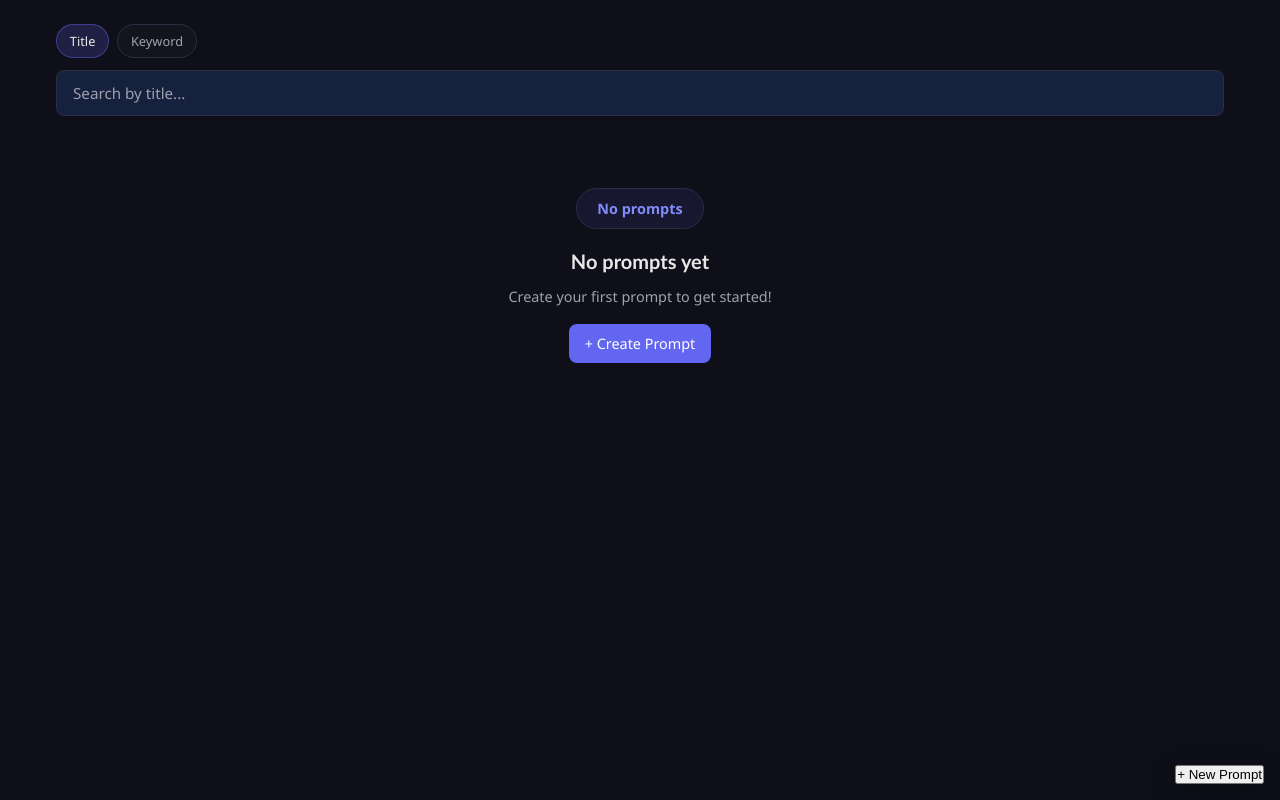
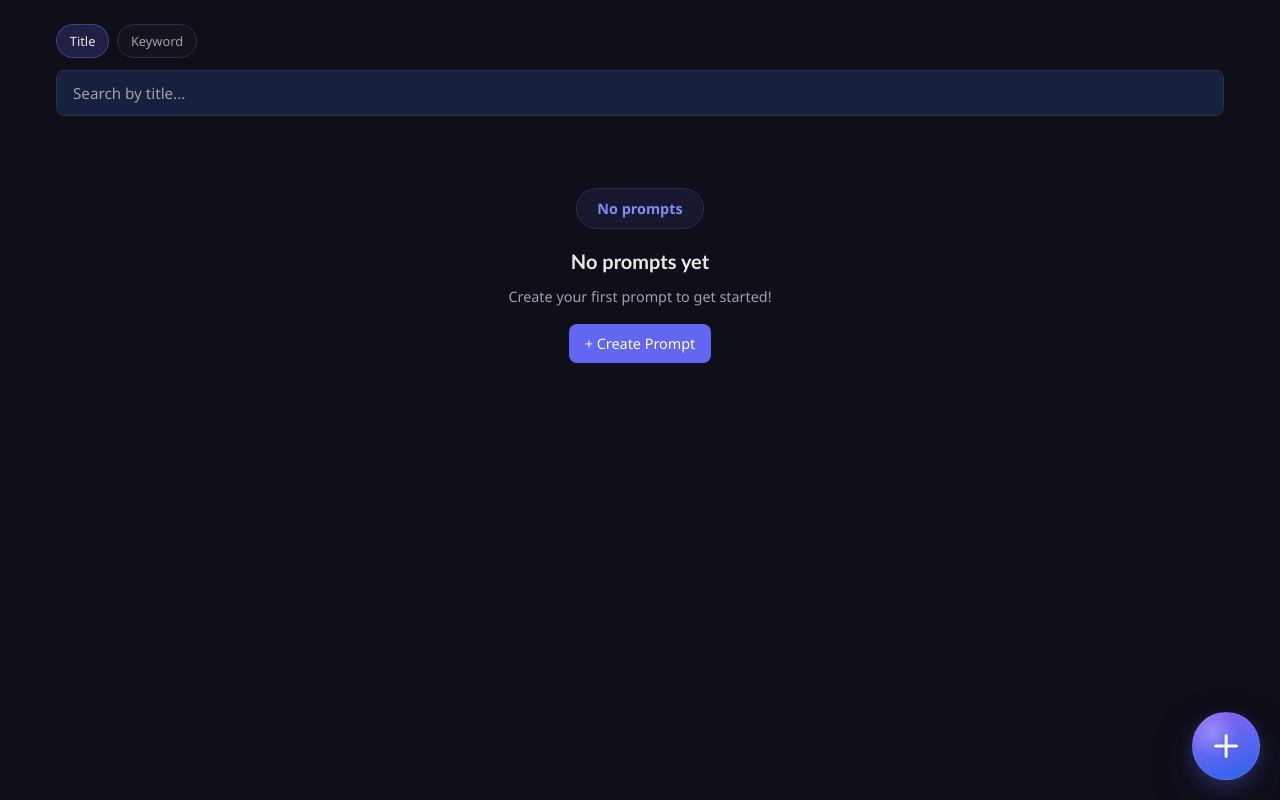
Before and after one commit to unaibme/PromptHQ, a React (Vite) app: page / in a window 1280 px wide. Built offline with nearby package versions, Linux system fonts and the light colour scheme.

Commit message:
Polish floating create button

```diff
--- a/src/App.jsx
+++ b/src/App.jsx
@@ -233,8 +233,17 @@ function App() {
         />
       </Suspense>
 
-      <button className="floating-create-btn" onClick={handleNewPrompt}>
-        + New Prompt
+      <button
+        className="floating-create-btn"
+        type="button"
+        onClick={handleNewPrompt}
+        aria-label="Create new prompt"
+        title="Create new prompt"
+      >
+        <span className="floating-create-btn__icon" aria-hidden="true">
+          <span></span>
+          <span></span>
+        </span>
       </button>
     </div>
   )
--- a/src/index.css
+++ b/src/index.css
@@ -440,8 +440,96 @@ body {
 
 .floating-create-btn {
   position: fixed;
-  right: 1rem;
-  bottom: 1rem;
+  right: 1.25rem;
+  bottom: 1.25rem;
   z-index: 100;
-  box-shadow: 0 10px 30px var(--shadow);
+  width: 4.25rem;
+  height: 4.25rem;
+  border: 1px solid rgba(255, 255, 255, 0.12);
+  border-radius: 50%;
+  background:
+    radial-gradient(circle at 30% 30%, rgba(255, 255, 255, 0.3), transparent 38%),
+    linear-gradient(160deg, #8b5cf6 0%, #6366f1 45%, #2563eb 100%);
+  color: white;
+  display: inline-flex;
+  align-items: center;
+  justify-content: center;
+  cursor: pointer;
+  box-shadow:
+    0 18px 40px rgba(15, 23, 42, 0.45),
+    0 8px 18px rgba(99, 102, 241, 0.35);
+  transition:
+    transform 0.18s ease,
+    box-shadow 0.18s ease,
+    filter 0.18s ease;
 }
+
+.floating-create-btn::before {
+  content: '';
+  position: absolute;
+  inset: -0.45rem;
+  border-radius: 50%;
+  background: radial-gradient(circle, rgba(99, 102, 241, 0.28), transparent 68%);
+  z-index: -1;
+  opacity: 0.9;
+}
+
+.floating-create-btn:hover {
+  transform: translateY(-3px) scale(1.03);
+  box-shadow:
+    0 24px 46px rgba(15, 23, 42, 0.5),
+    0 12px 24px rgba(99, 102, 241, 0.45);
+  filter: saturate(1.08);
+}
+
+.floating-create-btn:active {
+  transform: translateY(0) scale(0.97);
+}
+
+.floating-create-btn:focus-visible {
+  outline: none;
+  box-shadow:
+    0 0 0 4px rgba(15, 15, 26, 0.95),
+    0 0 0 7px rgba(129, 140, 248, 0.45),
+    0 18px 40px rgba(15, 23, 42, 0.45);
+}
+
+.floating-create-btn__icon {
+  position: relative;
+  width: 1.5rem;
+  height: 1.5rem;
+}
+
+.floating-create-btn__icon span {
+  position: absolute;
+  top: 50%;
+  left: 50%;
+  width: 1.5rem;
+  height: 0.2rem;
+  border-radius: 999px;
+  background: rgba(255, 255, 255, 0.96);
+  transform: translate(-50%, -50%);
+  box-shadow: 0 1px 2px rgba(15, 23, 42, 0.2);
+}
+
+.floating-create-btn__icon span:last-child {
+  transform: translate(-50%, -50%) rotate(90deg);
+}
+
+@media (max-width: 600px) {
+  .floating-create-btn {
+    right: 1rem;
+    bottom: 1rem;
+    width: 3.75rem;
+    height: 3.75rem;
+  }
+
+  .floating-create-btn__icon {
+    width: 1.35rem;
+    height: 1.35rem;
+  }
+
+  .floating-create-btn__icon span {
+    width: 1.35rem;
+  }
+}
```
